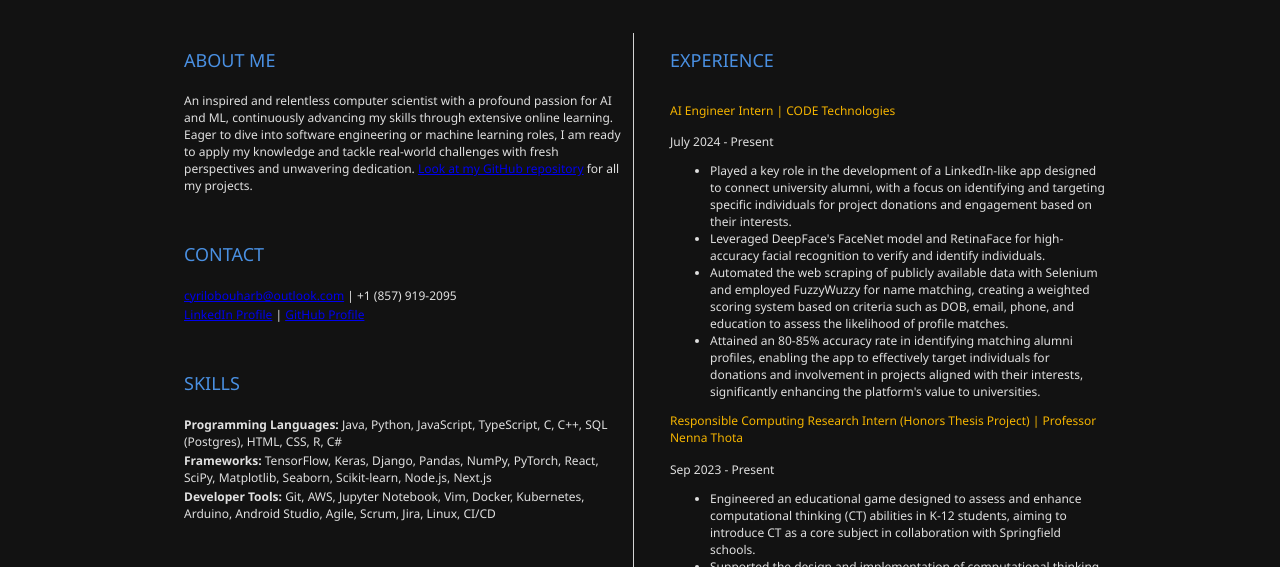
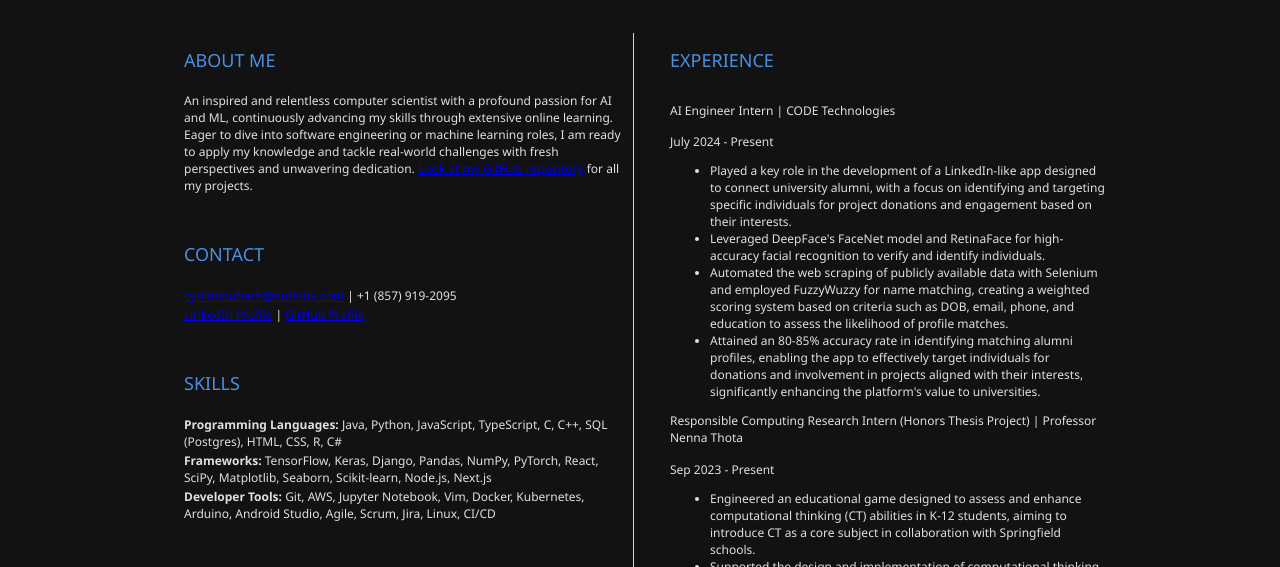
Before and after one commit to cyrilbouharb/resume, a plain HTML site: page index.html in a window 1280 px wide. Both pictures are taken after a click on the button "Switch to Dark Mode". Shown: the part 161-728 px from the top of the page. Drawn offline with Linux system fonts and the light colour scheme.

Commit message:
Update style.css

```diff
--- a/style.css
+++ b/style.css
@@ -81,7 +81,7 @@ h1, h2, h3 {
     --btnBg: #333333; /* Dark grey for buttons to contrast lightly with background */
     --btnFontColor: #B8B8B8; /* Light grey for button text to ensure readability */
     --h2: #4A90E2; /* Subtle blue for secondary headers */
-    --h3: #F4B400; /* Muted yellow for tertiary headers, maintaining readability */
+    --h3: #E0E0E0; /* Muted yellow for tertiary headers, maintaining readability */
 }
 
   .btn {
```
